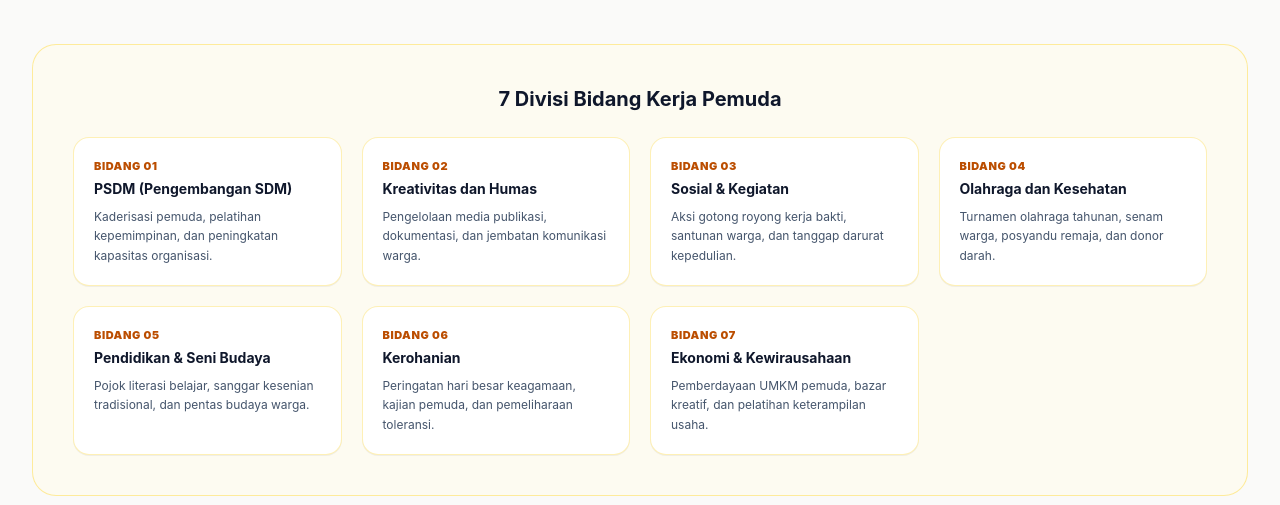
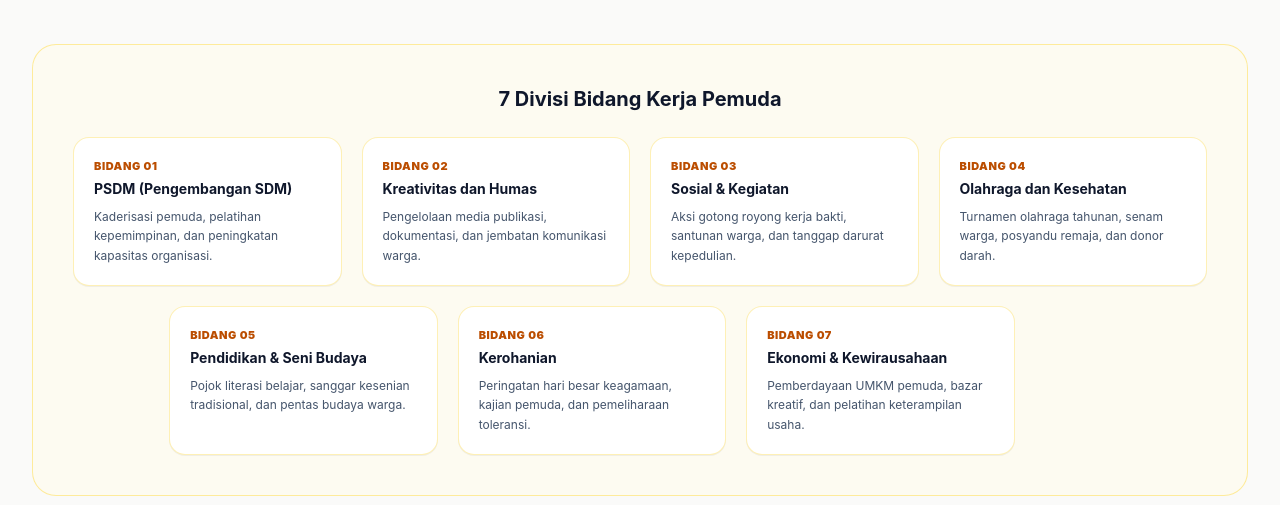
Before and after one commit to azuraopal/karang-taruna, a React (Vite) app: page / in a window 1280 px wide. Shown: the part 2280-2785 px from the top of the page. Built offline with nearby package versions, Linux system fonts and the light colour scheme; no server answers.

Commit message:
ui: change ui for divisi in dashboard

```diff
--- a/src/components/public/Tentang.tsx
+++ b/src/components/public/Tentang.tsx
@@ -184,7 +184,7 @@ export const Tentang: React.FC = () => {
           <h3 className="text-xl font-bold text-slate-900 mb-6 text-center">
             7 Divisi Bidang Kerja Pemuda
           </h3>
-          <div className="grid grid-cols-1 sm:grid-cols-2 lg:grid-cols-3 xl:grid-cols-4 gap-5">
+          <div className="grid grid-cols-1 sm:grid-cols-2 lg:grid-cols-12 gap-5 lg:[&>*]:col-span-3 lg:[&>*:nth-child(5)]:col-start-2">
             {bidangKerja.map((bidang, idx) => (
               <div key={idx} className="bg-white rounded-2xl p-5 border border-amber-200/60 shadow-2xs">
                 <span className="text-[11px] font-black uppercase text-amber-700 tracking-wider block mb-1">
```
